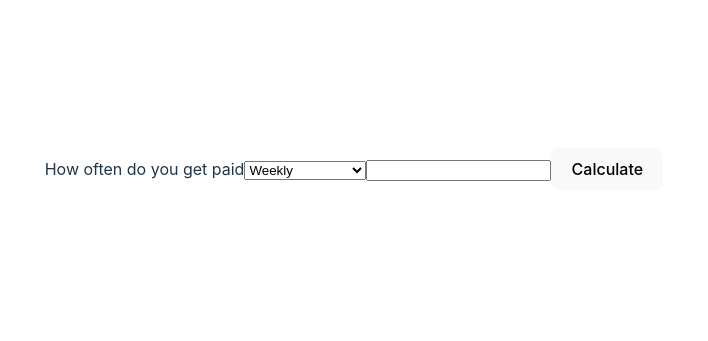
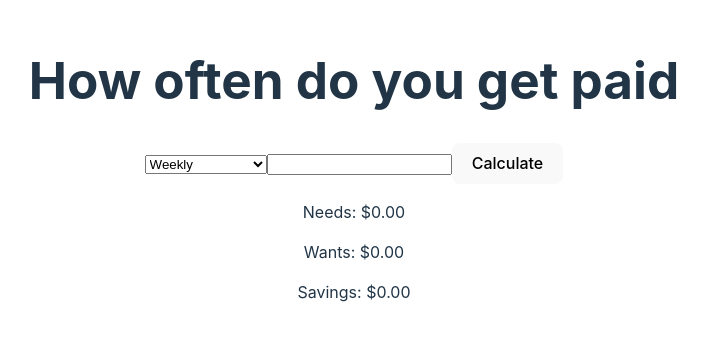
Before and after one commit to georgetsai2028/Budgeting-App, a React (Vite) app: page / in a window 1280 px wide. Shown: the part 231-572 px from the top of the page, without its empty margins (286-994 px from the left). Built offline with nearby package versions, Linux system fonts and the light colour scheme.

Commit message:
used template literal to display budget

```diff
--- a/src/Calculator.jsx
+++ b/src/Calculator.jsx
@@ -8,19 +8,23 @@ const [budget, setBudget] = useState({ needs: 0, wants: 0, savings: 0});
 
     };
 
+    function resetDisplay()
+    {
+
+    }
+
     function Calculations(){
         setBudget({
-        ...budget,
-        needs: (budget * .5),
-        wants: (budget * .3),
-        savings: (budget * .2)
+        needs: (income * .5),
+        wants: (income * .3),
+        savings: (income * .2),
     });
    }
 
 
     return (
         <>
-        <label for="incomeInterval">How often do you get paid</label>
+        <h1>How often do you get paid</h1>
         <select className ="incomeInterval">
             <option value = "weekly"> Weekly </option>
             <option value = "biWeekly"> Every two weeks</option>
@@ -30,6 +34,9 @@ const [budget, setBudget] = useState({ needs: 0, wants: 0, savings: 0});
         </select>
         <input value = {income} type= "number" onChange={captureValue} />
         <button onClick = {Calculations}>Calculate</button>
+        <p>Needs: ${budget.needs.toFixed(2)}</p>
+        <p>Wants: ${budget.wants.toFixed(2)}</p>
+        <p>Savings: ${budget.savings.toFixed(2)}</p>
 
 
         </>
```
